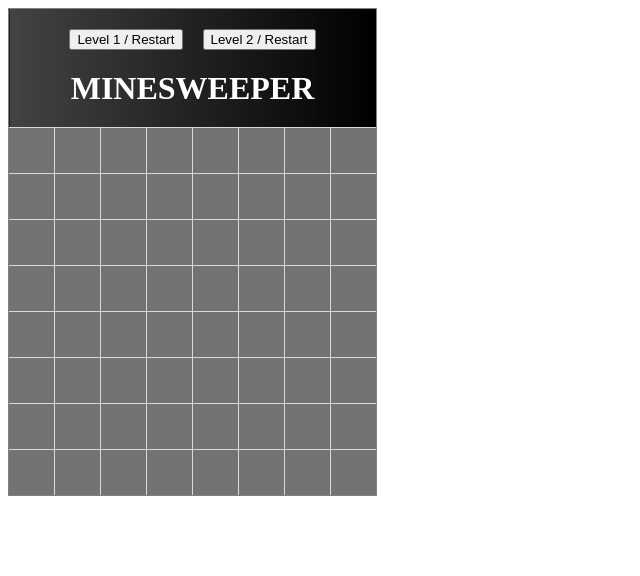
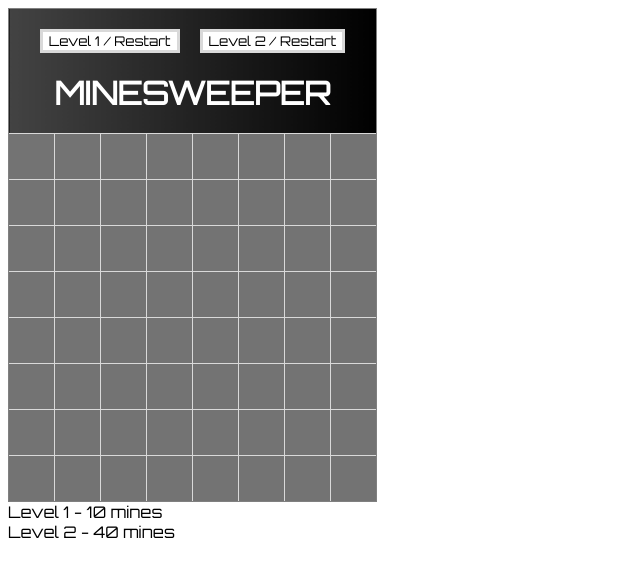
Before and after one commit to robertslvn/Jsminesweeper, a plain HTML site: page index.html in a window 1280 px wide. Both pictures are taken after a click on the button "Level 1 / Restart". Shown: the whole page, without its empty margins (0-640 px from the left). Drawn offline with Linux system fonts and the light colour scheme.

Commit message:
css changes

```diff
--- a/css/style.css
+++ b/css/style.css
@@ -1,3 +1,8 @@
+body {
+  font-family: 'Orbitron', sans-serif;
+
+}
+
 br {
 	margin: 0;
 }
@@ -29,4 +34,15 @@ th {
 
 button, h1 {
 	margin: 10px;
+  font-family: 'Orbitron', sans-serif;
 }
+
+button {
+  background-color: white;
+  cursor: pointer;
+  border: 3px solid #d9d9d9;
+}
+
+.box:hover{
+  cursor: pointer;
+}
--- a/index.html
+++ b/index.html
@@ -8,6 +8,7 @@
   <meta name="description" content="Minesweeper">
   <meta name="author" content="Robert Silvan">
   <link rel="stylesheet" href="css/style.css">
+  <link href="https://fonts.googleapis.com/css?family=Orbitron" rel="stylesheet">
 
 
 </head>
--- a/js/scripts.js
+++ b/js/scripts.js
@@ -37,7 +37,7 @@ function getbuttons() {
 						boxsidedimension = 16;
 						gameIsSetup	= false;
 						gameover = false;
-						finisharea.innerHTML = "";
+						finisharea.innerHTML = "Level 1 - 10 mines <br> Level 2 - 40 mines";
 				}
 				//level 1 button
 				else {
@@ -46,7 +46,7 @@ function getbuttons() {
 						boxsidedimension = 8;
 						gameIsSetup	 = false;
 						gameover = false;
-						finisharea.innerHTML = "";
+						finisharea.innerHTML = "Level 1 - 10 mines <br> Level 2 - 40 mines";
 				}
 				//rerun initial page setup with new/restarted info
 				initialPageSetup();
@@ -117,7 +117,7 @@ function disableplayboxes() {
 //
 //setup the page as initial, depending on difficulty selected
 function initialPageSetup() {
-
+finisharea.innerHTML = "Level 1 - 10 mines <br> Level 2 - 40 mines";
 //setup game board depending on size wanted, tempstring used to avoid default table formatting issues
 tempoutputstring = "<table><tr><th colspan = '" + boxsidedimension + "'><button id = 'Easy'>Level 1 / Restart</button><button id = 'Medium'>Level 2 / Restart</button><h1>MINESWEEPER</h1></th></tr>";
 for (var i = 0; i < boxsidedimension; i++) {
```
